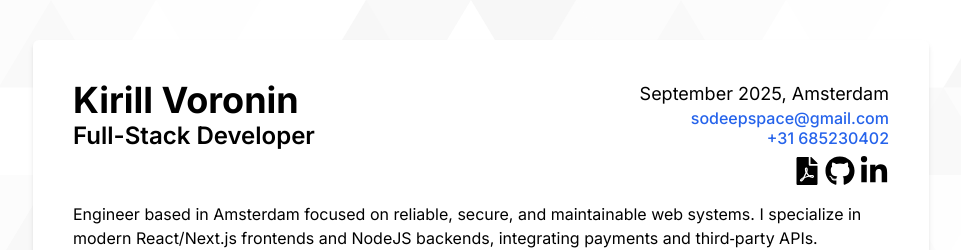
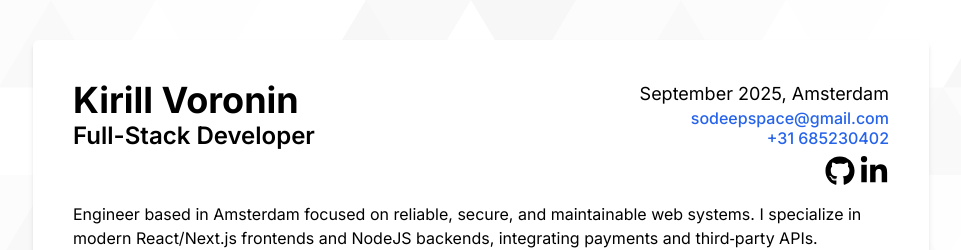
Before and after one commit to Foxona/foxona_cv, a Next.js app: page / in a window 1280 px wide. Shown: the top 250 px of the page, without its empty margins (159-1120 px from the left). Built offline with nearby package versions, Linux system fonts and the light colour scheme.

Commit message:
moooore fixes

```diff
--- a/src/app/page.tsx
+++ b/src/app/page.tsx
@@ -12,10 +12,6 @@ const handlePrint = () => {
 };
 
 const links = [
-  {
-    name: "pdf",
-    icon: <FaFilePdf className="hover:cursor-pointer print:hidden" size={28} onClick={handlePrint} />,
-  },
   {
     name: "github",
     link: "https://github.com/foxona",
```
